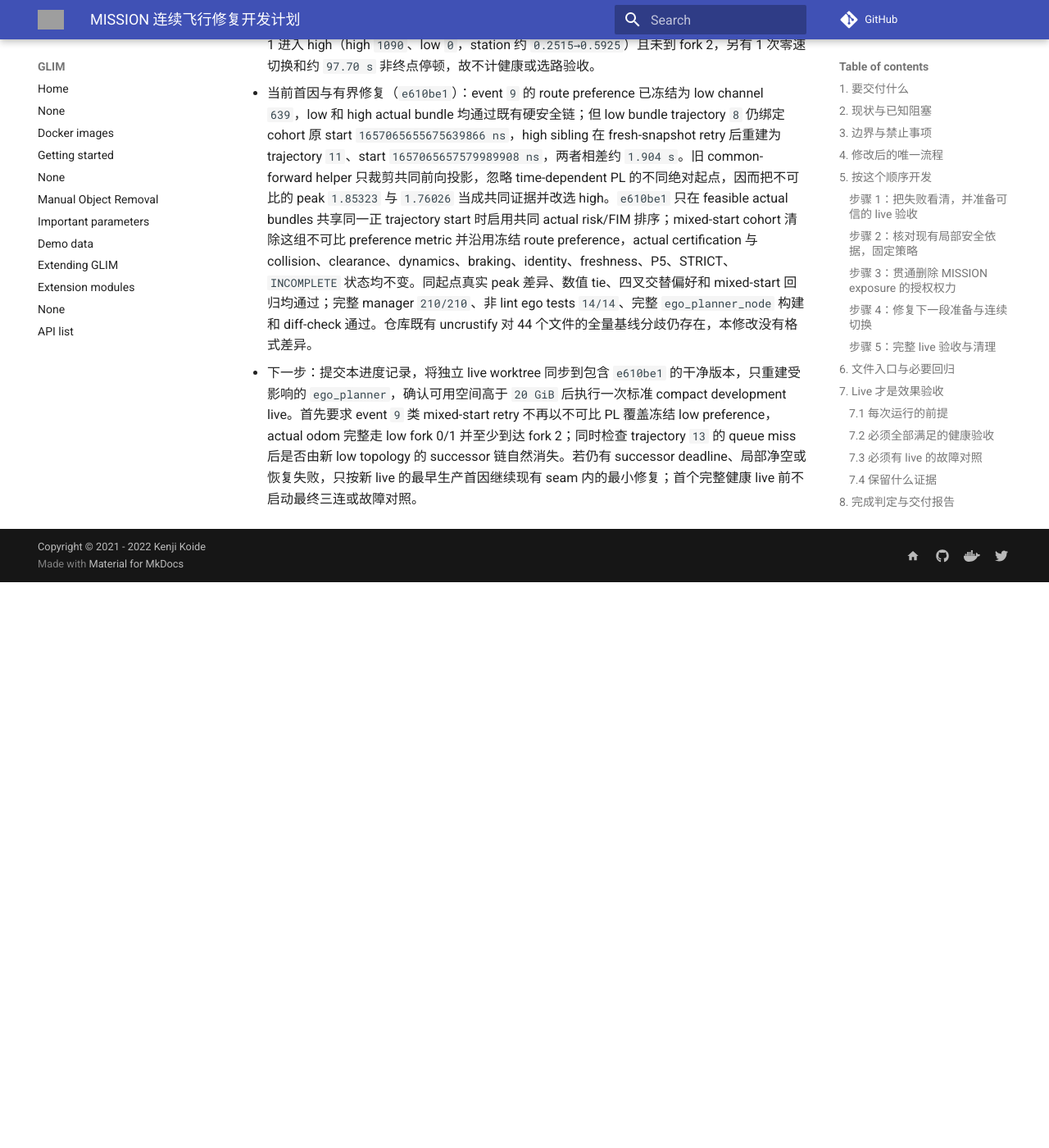
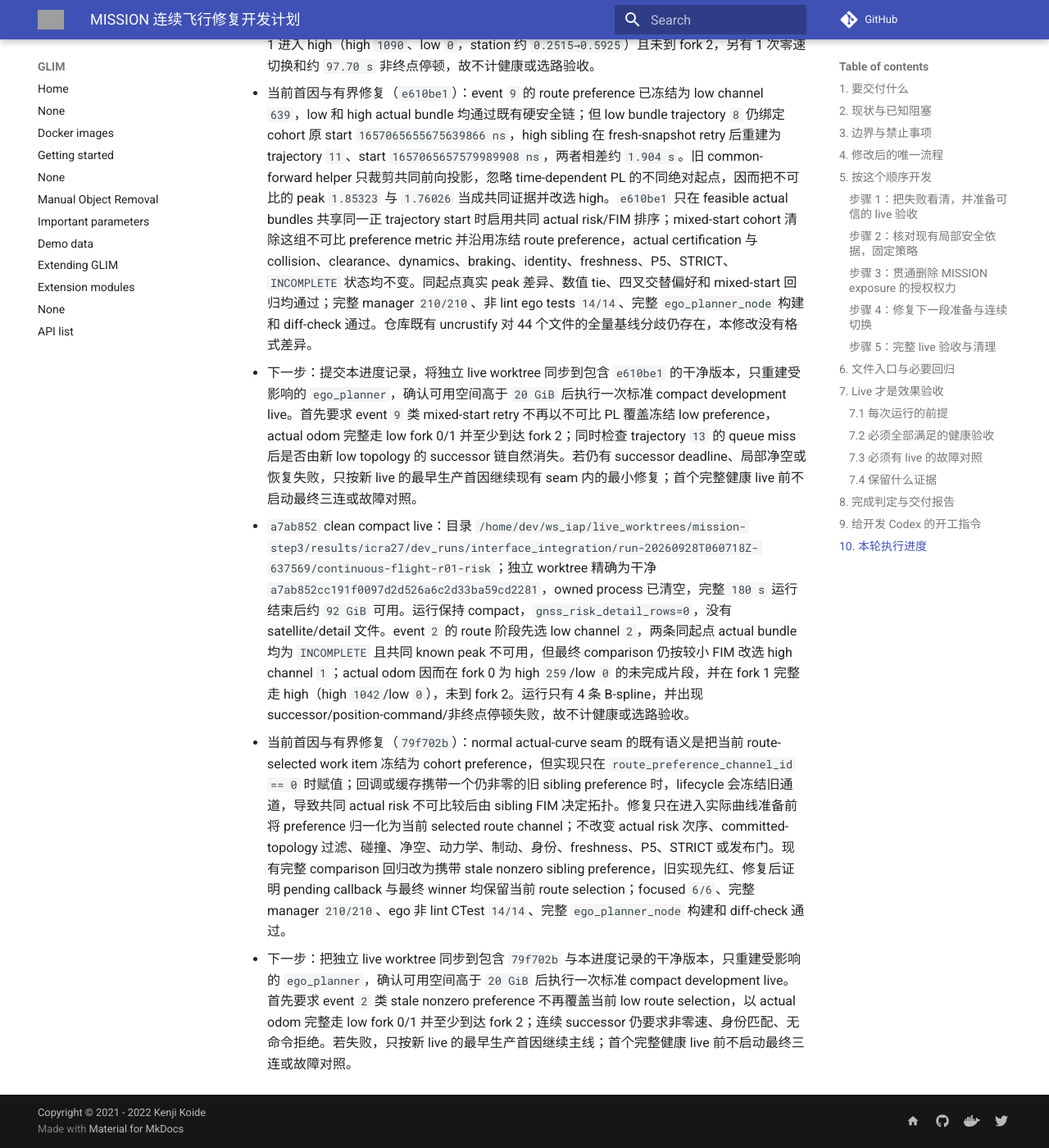
Before and after one commit to Printeger/iap, an MkDocs documentation site: the page built from docs/icra27/MISSION_CONTINUOUS_FLIGHT_IMPLEMENTATION_PLAN.md, in a window 1280 px wide and 1400 px high, scrolled down 61983 px. Shown: the whole window at 82% size. Built offline with MkDocs 1.6.1 and Material for MkDocs 9.7.7, drawn with Linux system fonts in a browser that asks for light colours; nearby versions of some CDN libraries; comment, search, counter and statistics services are not loaded; before the commit the page ends 62693 px from its top, so only the background shows below that; grey boxes are pictures that could not be loaded.

Commit message:
docs(plan): record stale route preference cause

```diff
--- a/docs/icra27/MISSION_CONTINUOUS_FLIGHT_IMPLEMENTATION_PLAN.md
+++ b/docs/icra27/MISSION_CONTINUOUS_FLIGHT_IMPLEMENTATION_PLAN.md
@@ -478,3 +478,6 @@
 - `1622045` clean compact live：目录 `/home/dev/ws_iap/live_worktrees/mission-step3/results/icra27/dev_runs/interface_integration/run-20260928T055008Z-576810/continuous-flight-r01-risk`；独立 worktree 精确为干净 `16220458a935ae8f1dba0a979011648d18220800`，GPU、required processes、owned process-group 清理和完整 `180 s` 运行正常，目录保持 compact，raw detail false、satellite limit `0`，没有 satellite/detail 文件，结束后约 `92 GiB` 可用。运行产生 7 条正常 B-spline、7 次 activation 和 5 次真实 successor switch，零 parent mismatch、命令拒绝或不连续切换，最大跟踪误差 `0.017182 m`；actual odom 完整穿越 fork 0 low（low `338`、high `0`），但 fork 1 进入 high（high `1090`、low `0`，station 约 `0.2515→0.5925`）且未到 fork 2，另有 1 次零速切换和约 `97.70 s` 非终点停顿，故不计健康或选路验收。
 - 当前首因与有界修复（`e610be1`）：event `9` 的 route preference 已冻结为 low channel `639`，low 和 high actual bundle 均通过既有硬安全链；但 low bundle trajectory `8` 仍绑定 cohort 原 start `1657065655675639866 ns`，high sibling 在 fresh-snapshot retry 后重建为 trajectory `11`、start `1657065657579989908 ns`，两者相差约 `1.904 s`。旧 common-forward helper 只裁剪共同前向投影，忽略 time-dependent PL 的不同绝对起点，因而把不可比的 peak `1.85323` 与 `1.76026` 当成共同证据并改选 high。`e610be1` 只在 feasible actual bundles 共享同一正 trajectory start 时启用共同 actual risk/FIM 排序；mixed-start cohort 清除这组不可比 preference metric 并沿用冻结 route preference，actual certification 与 collision、clearance、dynamics、braking、identity、freshness、P5、STRICT、`INCOMPLETE` 状态均不变。同起点真实 peak 差异、数值 tie、四叉交替偏好和 mixed-start 回归均通过；完整 manager `210/210`、非 lint ego tests `14/14`、完整 `ego_planner_node` 构建和 diff-check 通过。仓库既有 uncrustify 对 44 个文件的全量基线分歧仍存在，本修改没有格式差异。
 - 下一步：提交本进度记录，将独立 live worktree 同步到包含 `e610be1` 的干净版本，只重建受影响的 `ego_planner`，确认可用空间高于 `20 GiB` 后执行一次标准 compact development live。首先要求 event `9` 类 mixed-start retry 不再以不可比 PL 覆盖冻结 low preference，actual odom 完整走 low fork 0/1 并至少到达 fork 2；同时检查 trajectory `13` 的 queue miss 后是否由新 low topology 的 successor 链自然消失。若仍有 successor deadline、局部净空或恢复失败，只按新 live 的最早生产首因继续现有 seam 内的最小修复；首个完整健康 live 前不启动最终三连或故障对照。
+- `a7ab852` clean compact live：目录 `/home/dev/ws_iap/live_worktrees/mission-step3/results/icra27/dev_runs/interface_integration/run-20260928T060718Z-637569/continuous-flight-r01-risk`；独立 worktree 精确为干净 `a7ab852cc191f0097d2d526a6c2d33ba59cd2281`，owned process 已清空，完整 `180 s` 运行结束后约 `92 GiB` 可用。运行保持 compact，`gnss_risk_detail_rows=0`，没有 satellite/detail 文件。event `2` 的 route 阶段先选 low channel `2`，两条同起点 actual bundle 均为 `INCOMPLETE` 且共同 known peak 不可用，但最终 comparison 仍按较小 FIM 改选 high channel `1`；actual odom 因而在 fork 0 为 high `259`/low `0` 的未完成片段，并在 fork 1 完整走 high（high `1042`/low `0`），未到 fork 2。运行只有 4 条 B-spline，并出现 successor/position-command/非终点停顿失败，故不计健康或选路验收。
+- 当前首因与有界修复（`79f702b`）：normal actual-curve seam 的既有语义是把当前 route-selected work item 冻结为 cohort preference，但实现只在 `route_preference_channel_id == 0` 时赋值；回调或缓存携带一个仍非零的旧 sibling preference 时，lifecycle 会冻结旧通道，导致共同 actual risk 不可比较后由 sibling FIM 决定拓扑。修复只在进入实际曲线准备前将 preference 归一化为当前 selected route channel；不改变 actual risk 次序、committed-topology 过滤、碰撞、净空、动力学、制动、身份、freshness、P5、STRICT 或发布门。现有完整 comparison 回归改为携带 stale nonzero sibling preference，旧实现先红、修复后证明 pending callback 与最终 winner 均保留当前 route selection；focused `6/6`、完整 manager `210/210`、ego 非 lint CTest `14/14`、完整 `ego_planner_node` 构建和 diff-check 通过。
+- 下一步：把独立 live worktree 同步到包含 `79f702b` 与本进度记录的干净版本，只重建受影响的 `ego_planner`，确认可用空间高于 `20 GiB` 后执行一次标准 compact development live。首先要求 event `2` 类 stale nonzero preference 不再覆盖当前 low route selection，以 actual odom 完整走 low fork 0/1 并至少到达 fork 2；连续 successor 仍要求非零速、身份匹配、无命令拒绝。若失败，只按新 live 的最早生产首因继续主线；首个完整健康 live 前不启动最终三连或故障对照。
```
